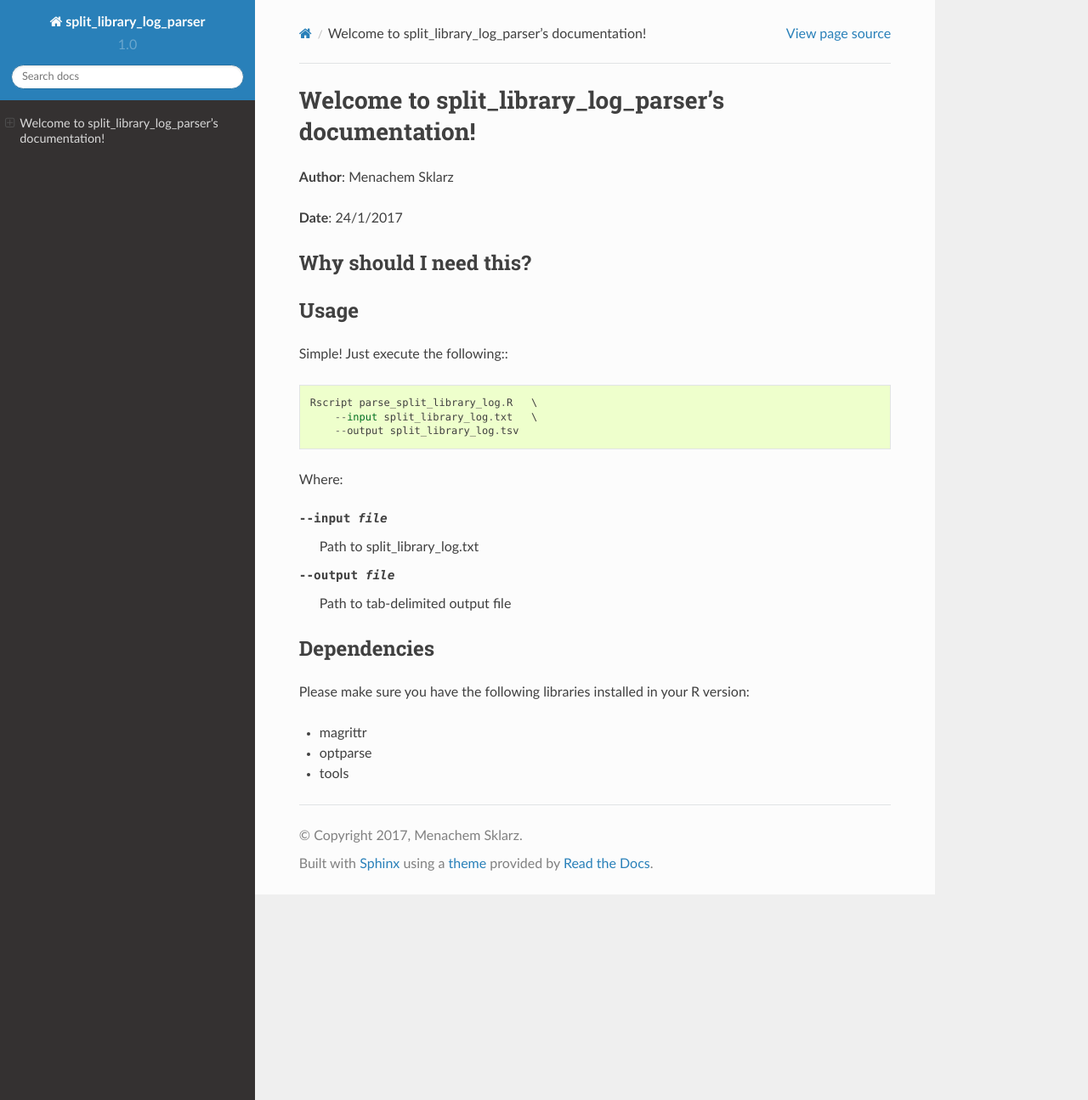
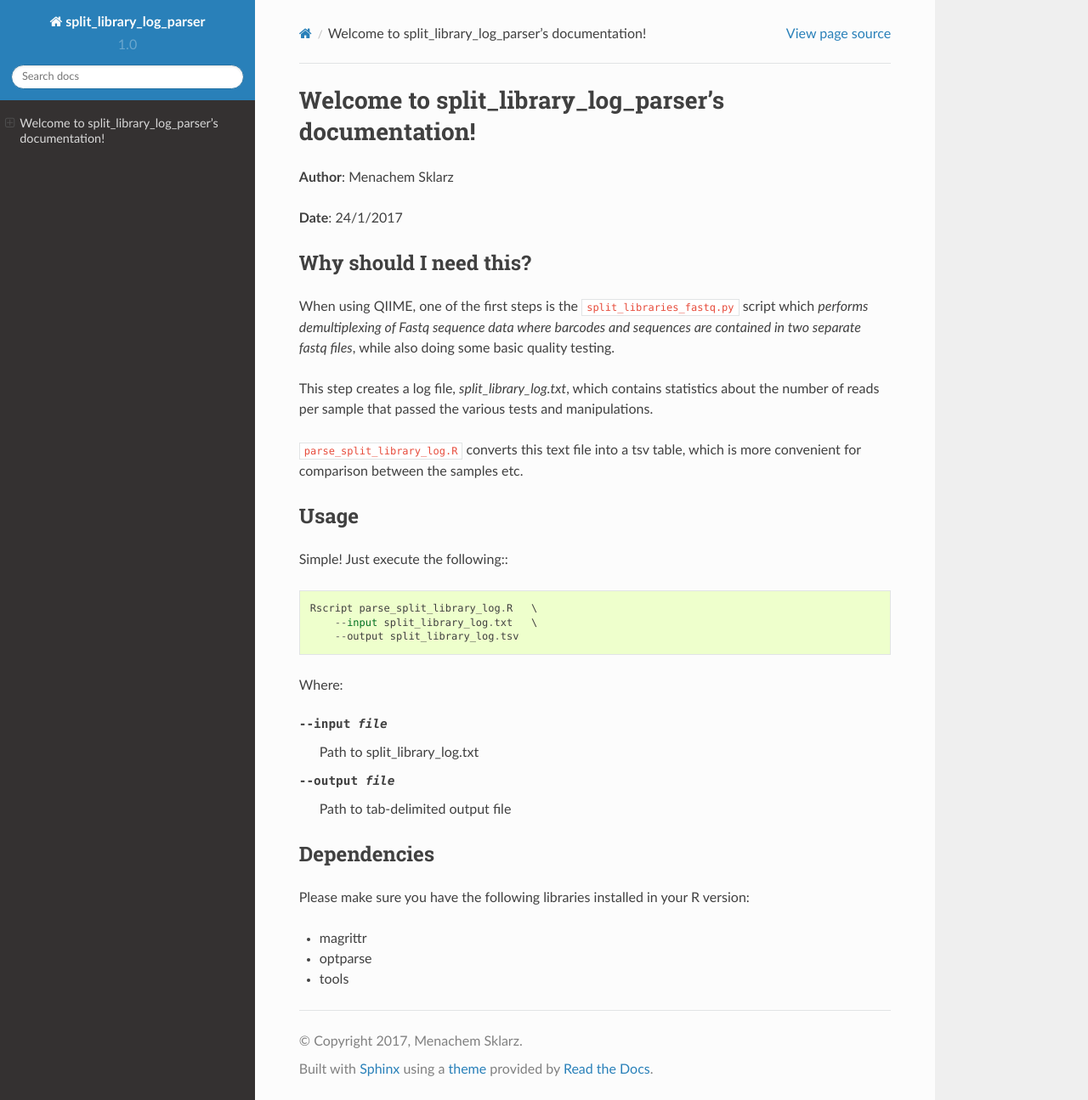
Before and after one commit to bioinfo-core-BGU/split_library_log_parser, a Sphinx documentation site: the page built from doc/source/index.rst, in a window 1280 px wide and 1295 px high. Shown: the whole window at 85% size. Built offline with Sphinx 7.4.7 and the Read the Docs theme 2.0.0, drawn with Linux system fonts in a browser that asks for light colours.

Commit message:
readded doc

```diff
--- a/doc/source/index.rst
+++ b/doc/source/index.rst
@@ -9,6 +9,11 @@ Welcome to split_library_log_parser's documentation!
 Why should I need this?
 -------------------------
 
+When using QIIME, one of the first steps is the ``split_libraries_fastq.py`` script which *performs demultiplexing of Fastq sequence data where barcodes and sequences are contained in two separate fastq files*, while also doing some basic quality testing.
+
+This step creates a log file, *split_library_log.txt*, which contains statistics about the number of reads per sample that passed the various tests and manipulations.
+
+``parse_split_library_log.R`` converts this text file into a tsv table, which is more convenient for comparison between the samples etc.
 
 Usage
 ---------
```
